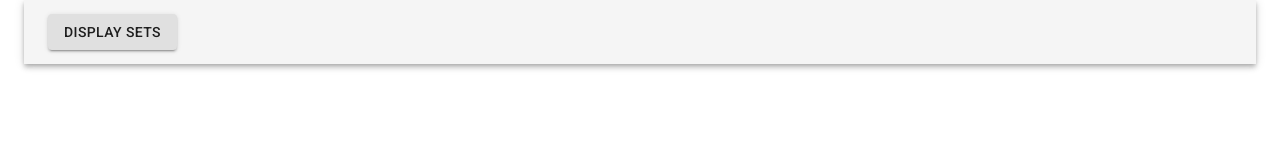
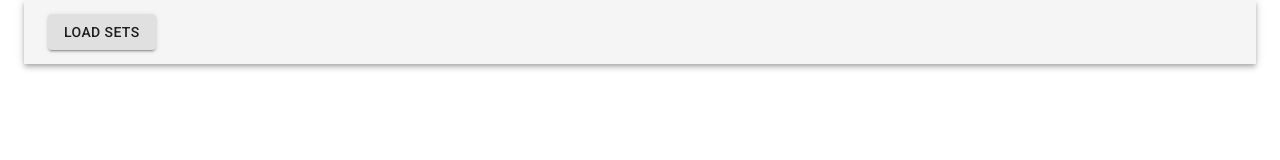
Before and after one commit to Rookev/magic-api, a React (Create React App) app: page / in a window 1280 px wide. Shown: the top 160 px of the page. Built offline with nearby package versions, Linux system fonts and the light colour scheme.

Commit message:
Rename button

```diff
--- a/src/App.js
+++ b/src/App.js
@@ -9,7 +9,7 @@ import Setlist from './Setlist.js';
 import Cardlist from './Cardlist.js';
 import Grid from '@material-ui/core/Grid';
 
-function displaySets() {
+function loadSets() {
   const setlist = <Setlist onSetClicked={handleSetClicked}></Setlist>
   ReactDOM.render(setlist, document.getElementById('App-sets'));
 }
@@ -30,8 +30,8 @@ function App() {
 
           <AppBar position="sticky" color="default">
             <Toolbar>
-              <Button variant="contained" onClick={displaySets}>
-                Display Sets
+              <Button variant="contained" onClick={loadSets}>
+                Load Sets
             </Button>
               <div id="App-sets" className="App-sets"></div>
             </Toolbar>
```
